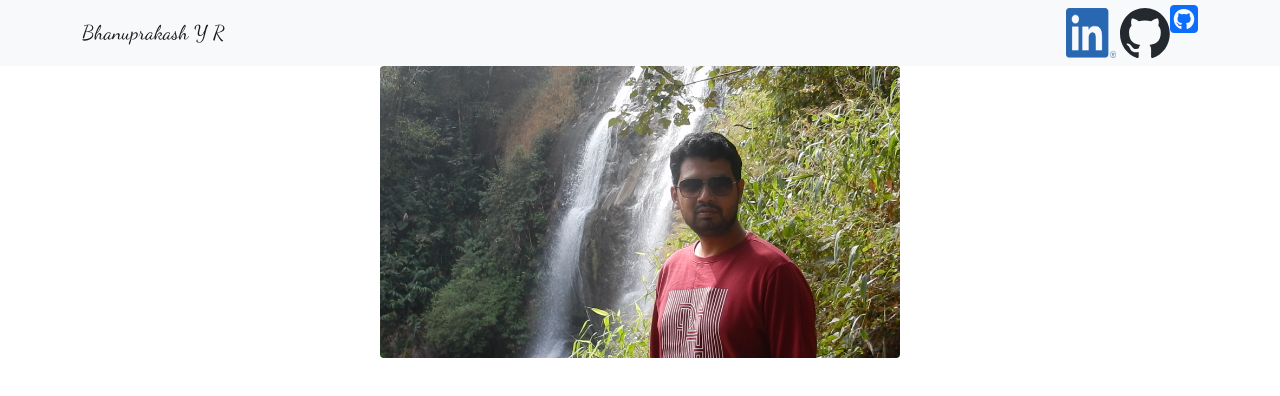
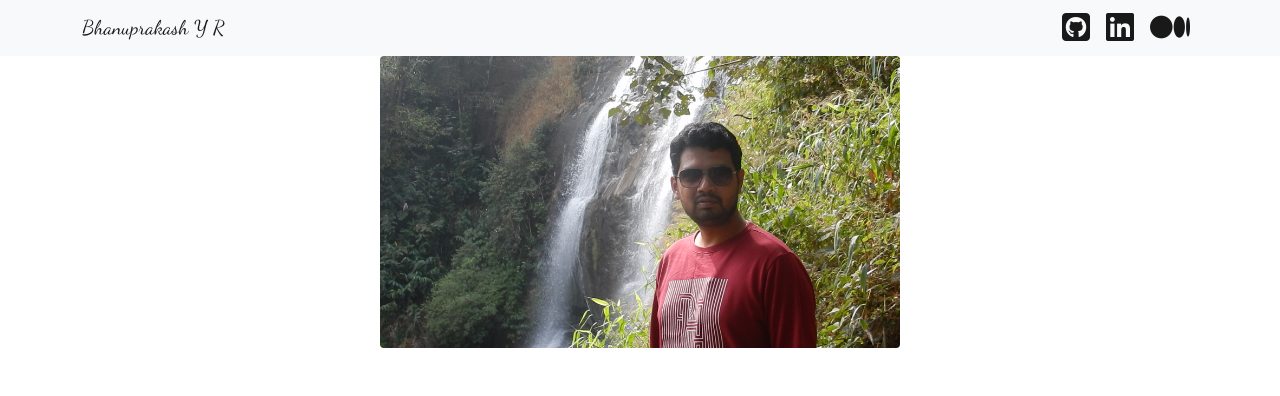
Before and after one commit to bhanuprakashyr/my-website, a website: page index.html in a window 1280 px wide. Drawn offline with nearby package versions, Linux system fonts and the light colour scheme.

Commit message:
Completed adding icon links

```diff
--- a/index.html
+++ b/index.html
@@ -19,18 +19,17 @@
         <a class="navbar-brand" href="#">Bhanuprakash Y R</a>
         <ul class="navbar-nav">
           <li>
-
-            <a class="nav-item m-1" href="https://www.linkedin.com/in/prakashbhanu57/" target="_blank">
-              <img src="LI-In-Bug.png" width="50" height="50"></img> </a>
-
+            <a class="nav-item m-2" href="https://github.com/prakashbhanu57" target="_blank">
+              <i id="icon" class="fa-brands fa-square-github fa-2xl fa-fade "></i></a>
           </li>
           <li>
-            <a class="nav-item" href="https://github.com/prakashbhanu57" target="_blank">
-              <img src="github-mark.svg" width="50" height="50"></img> </a>
+            <a class="nav-item m-2" href="https://www.linkedin.com/in/prakashbhanu57/" target="_blank">
+              <i id="icon" class="fa-brands fa-linkedin fa-2xl fa-fade"></i></a>
           </li>
           <li>
-            <a class="nav-item" href="https://github.com/prakashbhanu57" target="_blank">
-              <i class="fa-brands fa-square-github fa-beat fa-2xl"></i></a>
+              <a class="nav-item m-2" href="https://medium.com/@prakashbhanu57" target="_blank">
+                <i id="icon" class="fa-brands fa-medium fa-2xl fa-fade"></i>
+              </a>
           </li>
           </ul>
       </div>
@@ -38,15 +37,13 @@
   </header>
 
   <main>
-
     <div class="row">
       <div class="container col-lg-5 float-">
         <figure class="figure">
-          <img src="DSCN0388.JPG" class="figure-img img-fluid rounded" alt="My Image">
+          <img src="images/DSCN0388.JPG" class="figure-img img-fluid rounded" alt="My Image">
         </figure>
       </div>
     </div>
-
   </main>
 </body>
 
--- a/my-website.css
+++ b/my-website.css
@@ -6,3 +6,7 @@
   body {
     font-family: 'MyWebsiteFont', sans-serif;
   }
+
+  #icon{
+    color: rgba(0,0,0,.9);
+  }
```
Also changed, not shown: LI-In-Bug.png (deleted), Oswald-Bold.ttf (deleted), github-mark.svg (deleted), images/DSCN0388.JPG (renamed from DSCN0388.JPG).
